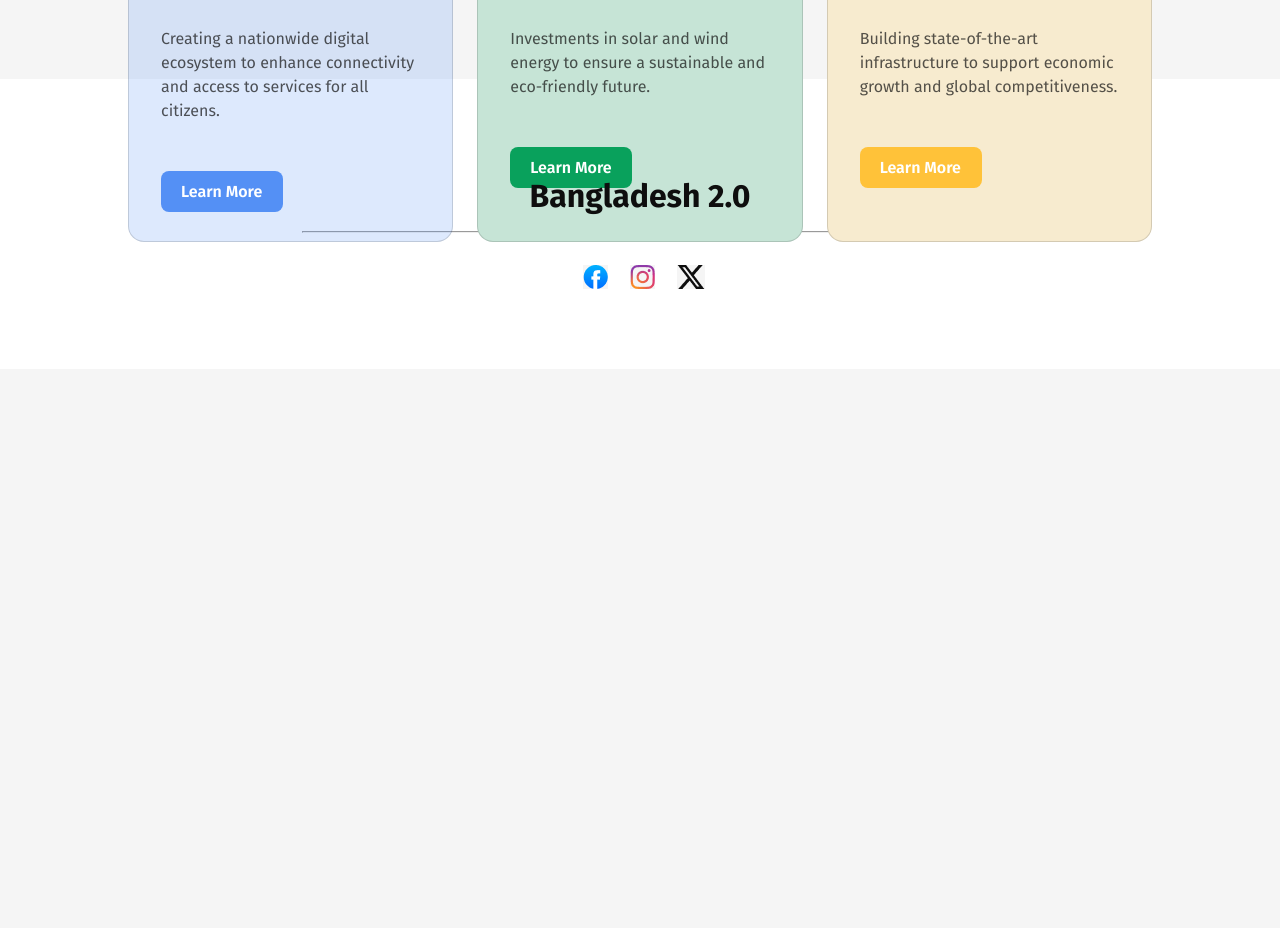
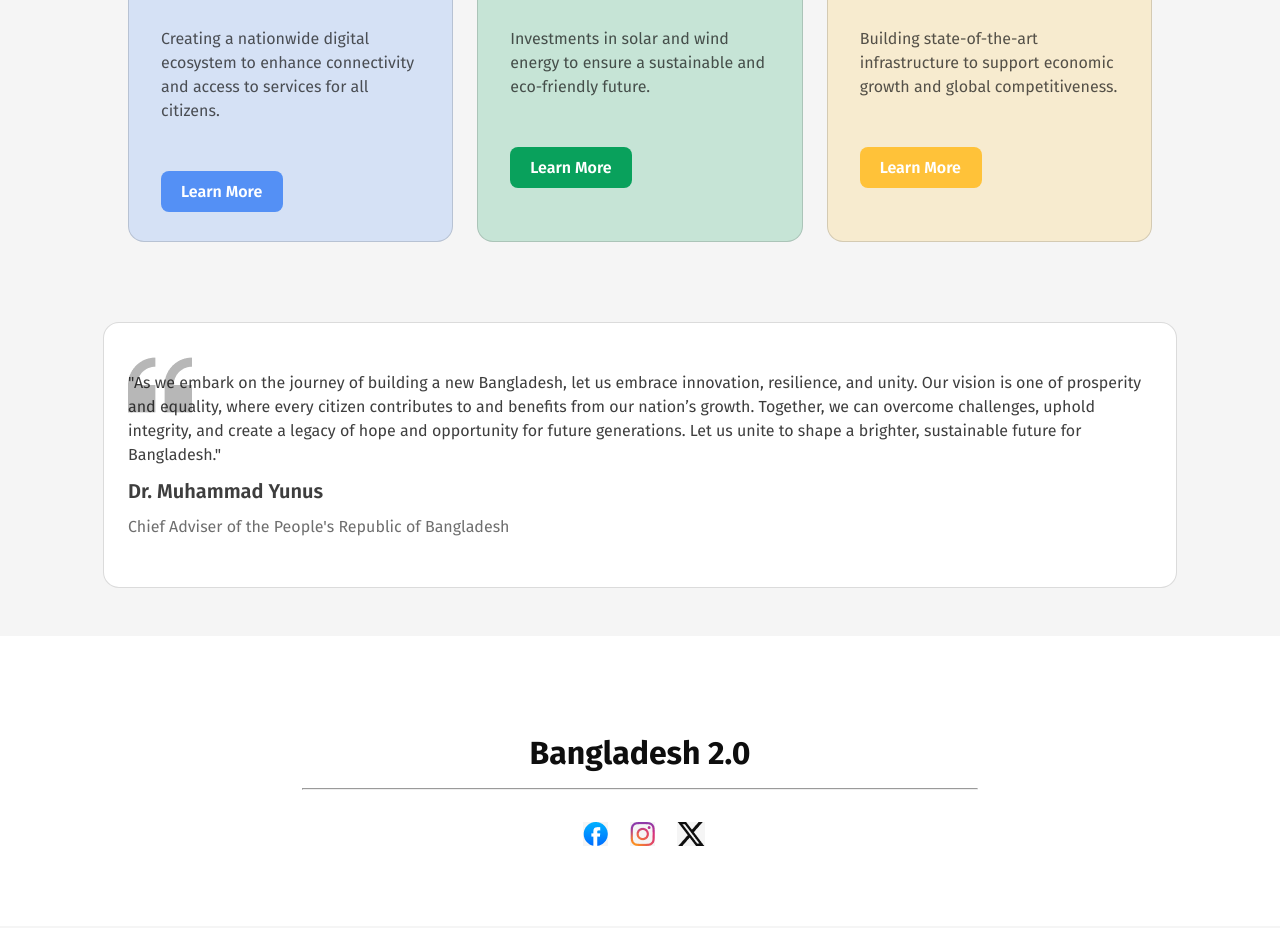
Before and after one commit to Mahfuz1907/programming-hero-assignment-1, a plain HTML site: page index.html in a window 1280 px wide. Shown: the part 1491-2419 px from the top of the page. Before the commit the page ends 1862 px from the top, so only its background shows below. Drawn offline with Linux system fonts and the light colour scheme; a web font is replaced by a local one.

Commit message:
added quote

```diff
--- a/index.html
+++ b/index.html
@@ -78,6 +78,13 @@
                 </div>
             </div>
         </div>
+        <div class="quote">
+            <div class="quote-item">
+                <p class="quote-text">"As we embark on the journey of building a new Bangladesh, let us embrace innovation, resilience, and unity. Our vision is one of prosperity and equality, where every citizen contributes to and benefits from our nation’s growth. Together, we can overcome challenges, uphold integrity, and create a legacy of hope and opportunity for future generations. Let us unite to shape a brighter, sustainable future for Bangladesh."</p>
+                <h3 class="quote-name">Dr. Muhammad Yunus</h3>
+                <p class="quote-design">Chief Adviser of the People's Republic of Bangladesh</p>
+            </div>
+        </div>
     </main>
     <footer>
         <div class="foot-content">
--- a/style.css
+++ b/style.css
@@ -194,7 +194,6 @@
 
 .vision{
     width: 80%;
-    height: 324px;
     margin: 80px auto;
 }
 
@@ -398,6 +397,71 @@
     text-align: left;
 }
 
+
+.quote{
+    border: 1px solid rgba(14, 14, 14, 0.15);
+    border-radius: 16px;
+    background: rgb(255, 255, 255);
+    width: 80%;
+    margin: 48px auto;
+    padding: 48px 24px 48px 24px;
+    background-image: url(assets/quote-bg.png);
+    background-repeat: no-repeat;
+    background-position: 24px 30px;
+}
+
+.quote-item{
+    display: flex;
+    flex-direction: column;
+    justify-content: flex-start;
+    align-items: flex-start;
+    gap: 12px;
+    background: none;
+}
+
+
+.quote-text{
+    color: rgba(14, 14, 14, 0.8);
+    font-family: Fira Sans;
+    font-size: 16px;
+    font-weight: 400;
+    line-height: 24px;
+    letter-spacing: 0%;
+    text-align: left;
+}
+
+
+.quote-name{
+    color: rgba(14, 14, 14, 0.8);
+    font-family: Fira Sans;
+    font-size: 20px;
+    font-weight: 600;
+    line-height: 24px;
+    letter-spacing: 0%;
+    text-align: left;
+    background: none;
+}
+
+
+.quote-design{
+    color: rgba(14, 14, 14, 0.6);
+    font-family: Fira Sans;
+    font-size: 16px;
+    font-weight: 400;
+    line-height: 24px;
+    letter-spacing: 0%;
+    text-align: left;
+}
+
+
+
+
+
+
+/* footer section starts here */
+
+
+
 footer{
     background: rgb(255, 255, 255);
     padding: 32px 150px;
@@ -437,3 +501,5 @@ footer h3, .logo{
     align-items: flex-start;
     margin: 32px auto;
 }
+
+/* footer section ends here */
```
